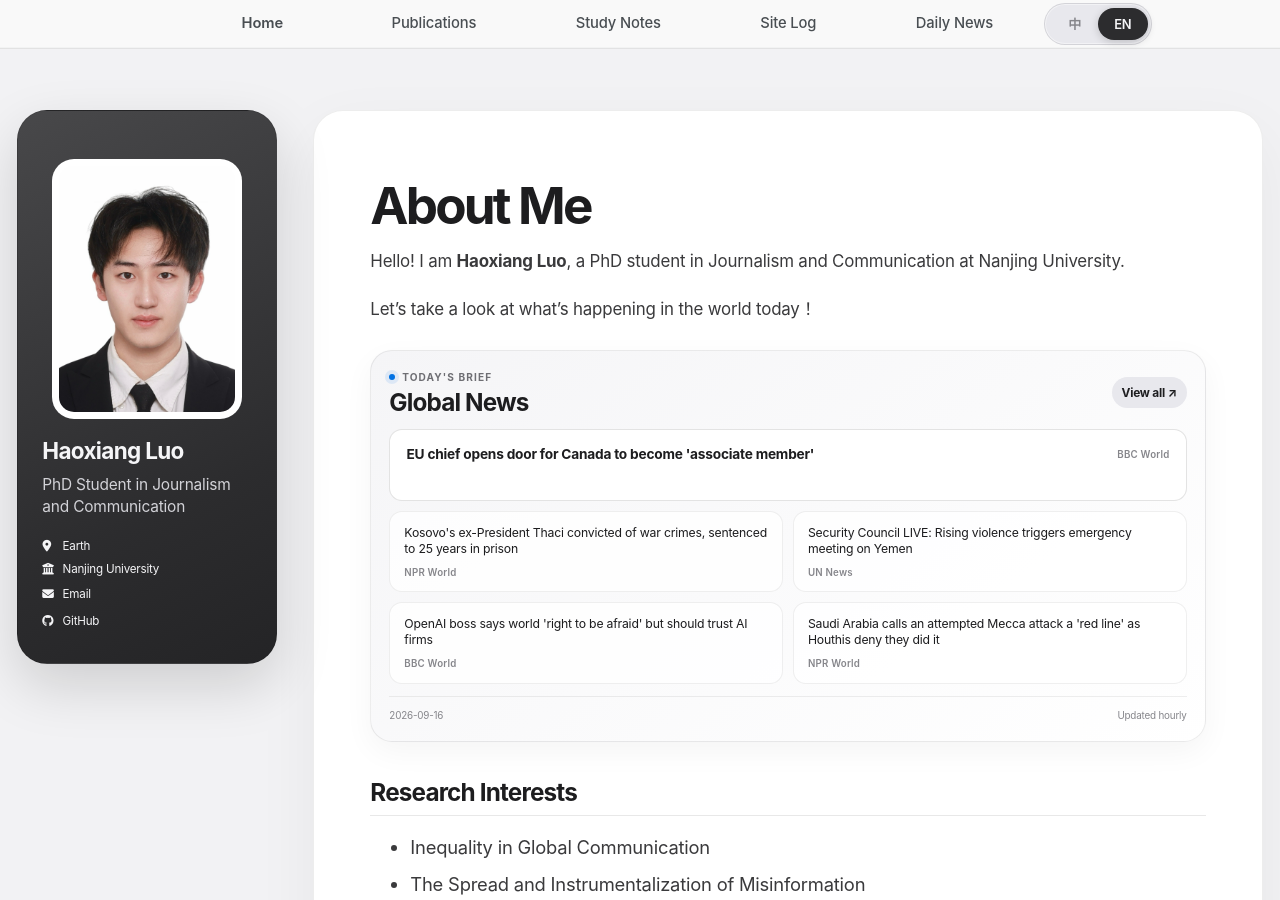
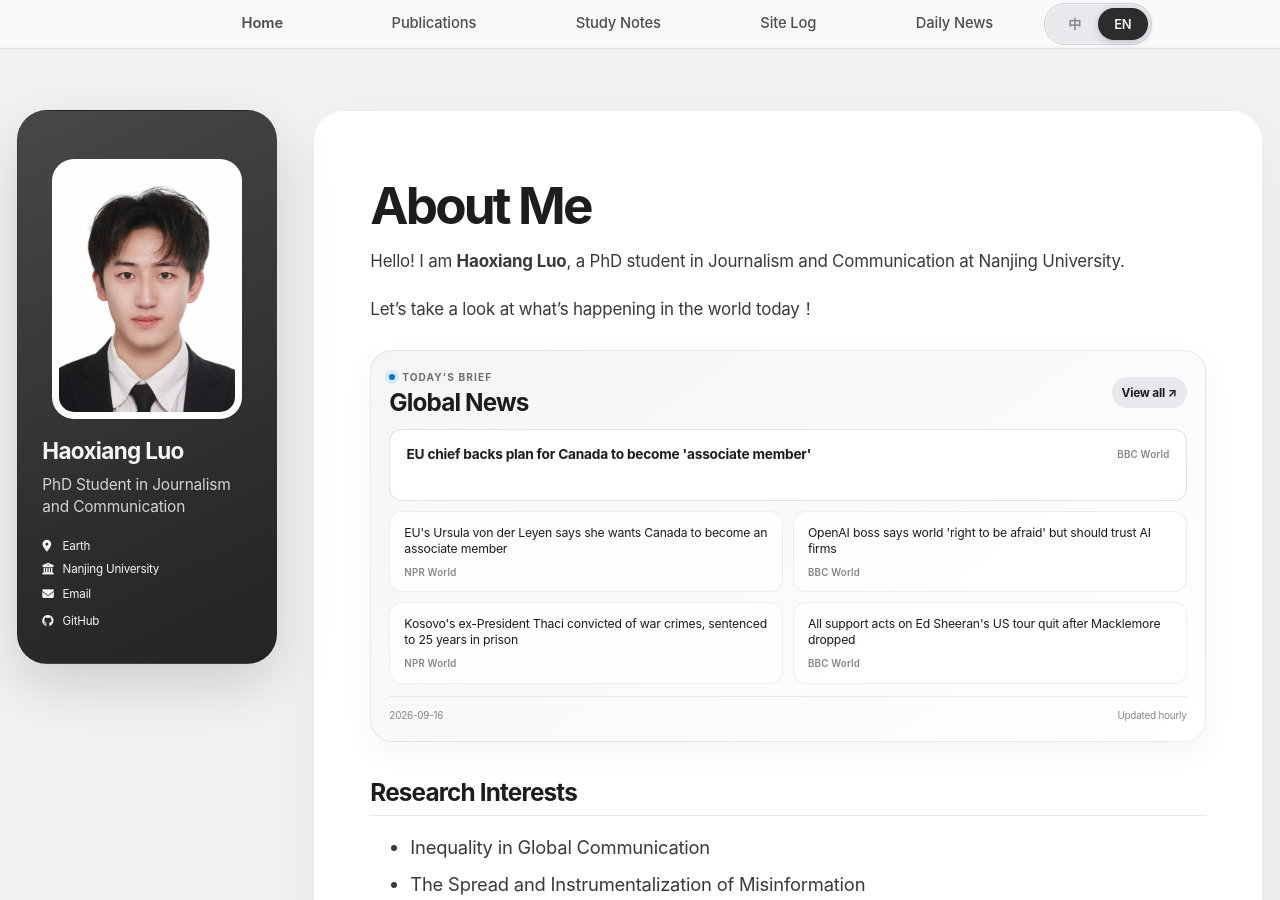
Before and after one commit to HaoxiangLuo/HaoxiangLuo.github.io, a Jekyll site: the page built from _pages/about.md, in a window 1280 px wide and 900 px high. Built offline with Jekyll 4.4.1, drawn with Linux system fonts in a browser that asks for light colours; a style sheet for code colours, icons or effects is not loaded.

Commit message:
Update daily news 2026-09-16

```diff
--- a/_data/daily_news.json
+++ b/_data/daily_news.json
@@ -1,9 +1,19 @@
 {
   "2026-09-16": [
     {
-      "title": "EU chief opens door for Canada to become 'associate member'",
+      "title": "EU chief backs plan for Canada to become 'associate member'",
       "source": "BBC World",
       "url": "https://www.bbc.co.uk/news/articles/cjwyzrr9d3dko?at_medium=RSS&at_campaign=rss"
+    },
+    {
+      "title": "EU's Ursula von der Leyen says she wants Canada to become an associate member",
+      "source": "NPR World",
+      "url": "https://www.npr.org/2026/09/16/nx-s1-5970985/canada-become-eu-associate-member"
+    },
+    {
+      "title": "OpenAI boss says world 'right to be afraid' but should trust AI firms",
+      "source": "BBC World",
+      "url": "https://www.bbc.co.uk/news/articles/cqx2zpj4y525o?at_medium=RSS&at_campaign=rss"
     },
     {
       "title": "Kosovo's ex-President Thaci convicted of war crimes, sentenced to 25 years in prison",
@@ -11,14 +21,9 @@
       "url": "https://www.npr.org/2026/09/16/g-s1-143560/kosovo-former-president-war-crimes"
     },
     {
-      "title": "Security Council LIVE: Rising violence triggers emergency meeting on Yemen",
-      "source": "UN News",
-      "url": "https://news.un.org/feed/view/en/story/2026/09/1168343"
-    },
-    {
-      "title": "OpenAI boss says world 'right to be afraid' but should trust AI firms",
+      "title": "All support acts on Ed Sheeran's US tour quit after Macklemore dropped",
       "source": "BBC World",
-      "url": "https://www.bbc.co.uk/news/articles/cqx2zpj4y525o?at_medium=RSS&at_campaign=rss"
+      "url": "https://www.bbc.co.uk/news/articles/c3vgyn49y4l7o?at_medium=RSS&at_campaign=rss"
     },
     {
       "title": "Saudi Arabia calls an attempted Mecca attack a 'red line' as Houthis deny they did it",
@@ -26,14 +31,9 @@
       "url": "https://www.npr.org/2026/09/16/g-s1-143554/saudi-arabia-attempted-mecca-attack"
     },
     {
-      "title": "UNICEF says thousands of children require mental health support after Nepal floods",
-      "source": "UN News",
-      "url": "https://news.un.org/feed/view/en/story/2026/09/1168340"
-    },
-    {
-      "title": "All support acts on Ed Sheeran's US tour quit after Macklemore dropped",
+      "title": "At least 20 killed after war-damaged Gaza building collapses",
       "source": "BBC World",
-      "url": "https://www.bbc.co.uk/news/articles/c3vgyn49y4l7o?at_medium=RSS&at_campaign=rss"
+      "url": "https://www.bbc.co.uk/news/articles/cvp8d00j9gg5o?at_medium=RSS&at_campaign=rss"
     },
     {
       "title": "Turkish habit of stashing gold \"under the pillow' hurts economy, government says",
@@ -41,9 +41,9 @@
       "url": "https://www.npr.org/2026/09/15/g-s1-143414/turkey-gold-economy"
     },
     {
-      "title": "Escalating conflict drives new displacement in Yemen",
-      "source": "UN News",
-      "url": "https://news.un.org/feed/view/en/story/2026/09/1168339"
+      "title": "Iran war has led to US munitions shortfalls, Pentagon inspector confirms",
+      "source": "BBC World",
+      "url": "https://www.bbc.co.uk/news/articles/c9gk58xgng0vo?at_medium=RSS&at_campaign=rss"
     }
   ],
   "2026-09-15": [
```
